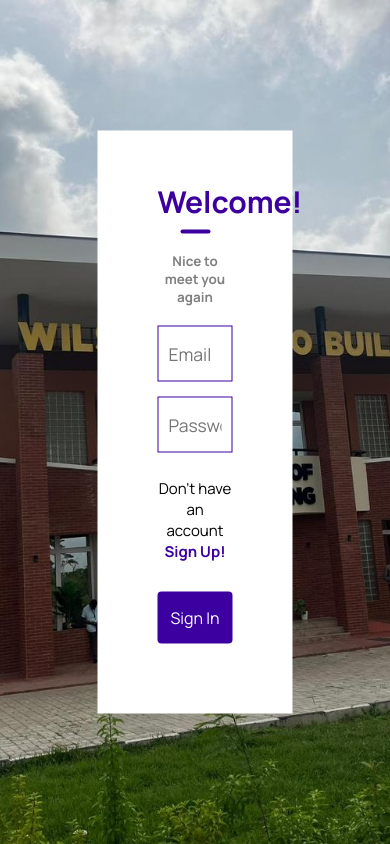
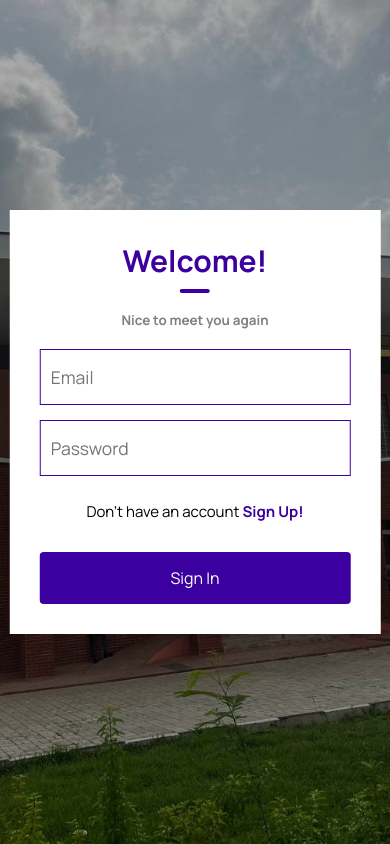
Before and after one commit to divineamunega/Student-Feedback-Form-v2, a React (Vite) app: page /auth/login in a window 390 px wide. Built offline with nearby package versions, Linux system fonts and the light colour scheme.

Commit message:
Fix: Handled website responsiveness

```diff
--- a/src/components/Feedback.module.css
+++ b/src/components/Feedback.module.css
@@ -56,4 +56,14 @@ select:hover{
     font-size: 2rem;
     padding: 0px 20px;
   }
+
+  .formContainer{
+    width: 90%;
+    margin: 40px 0px 0px;
+  }
+
+  select{
+    right: 50%;
+    transform: translateX(50%);
+  }
 }
--- a/src/components/LoginAndSignUp.module.css
+++ b/src/components/LoginAndSignUp.module.css
@@ -74,3 +74,14 @@
 .btnField button {
   color: #fff;
 }
+
+@media only screen and (max-width: 767px) {
+  .formBox{
+    width: 95%;
+    padding: 30px;
+  }
+
+  .formBox input{
+    width: 100%;
+  }
+}
--- a/src/pages/AuthPage.module.css
+++ b/src/pages/AuthPage.module.css
@@ -1,5 +1,5 @@
 .authPage {
-	background: url('/public/bg-img.jpg');
+	background: linear-gradient(rgba(0,0,0,0.3), rgba(0,0,0,0.3)), url('/public/bg-img.jpg');
 	width: 100%;
 	height: 100vh;
 	display: flex;
```
